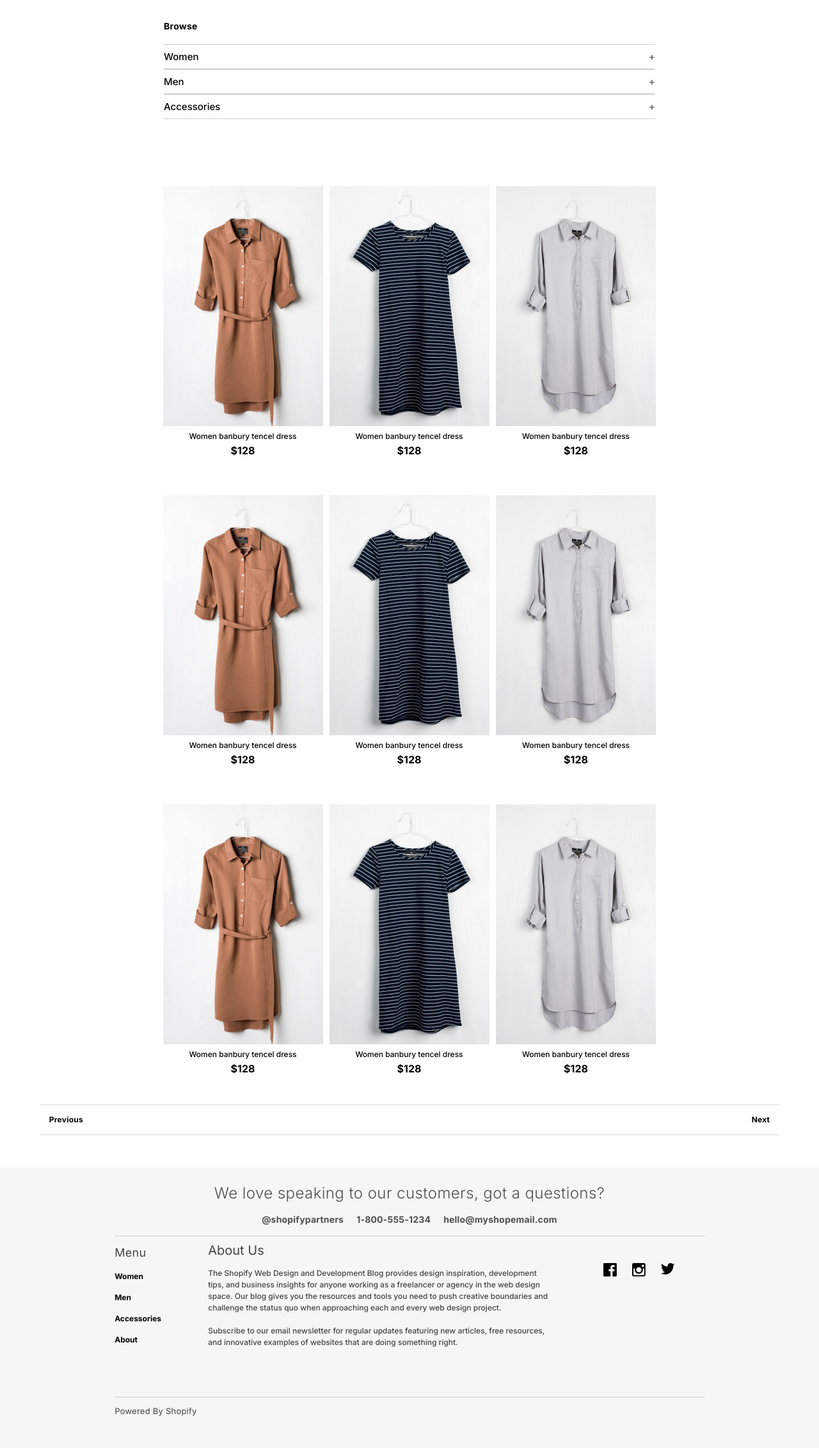
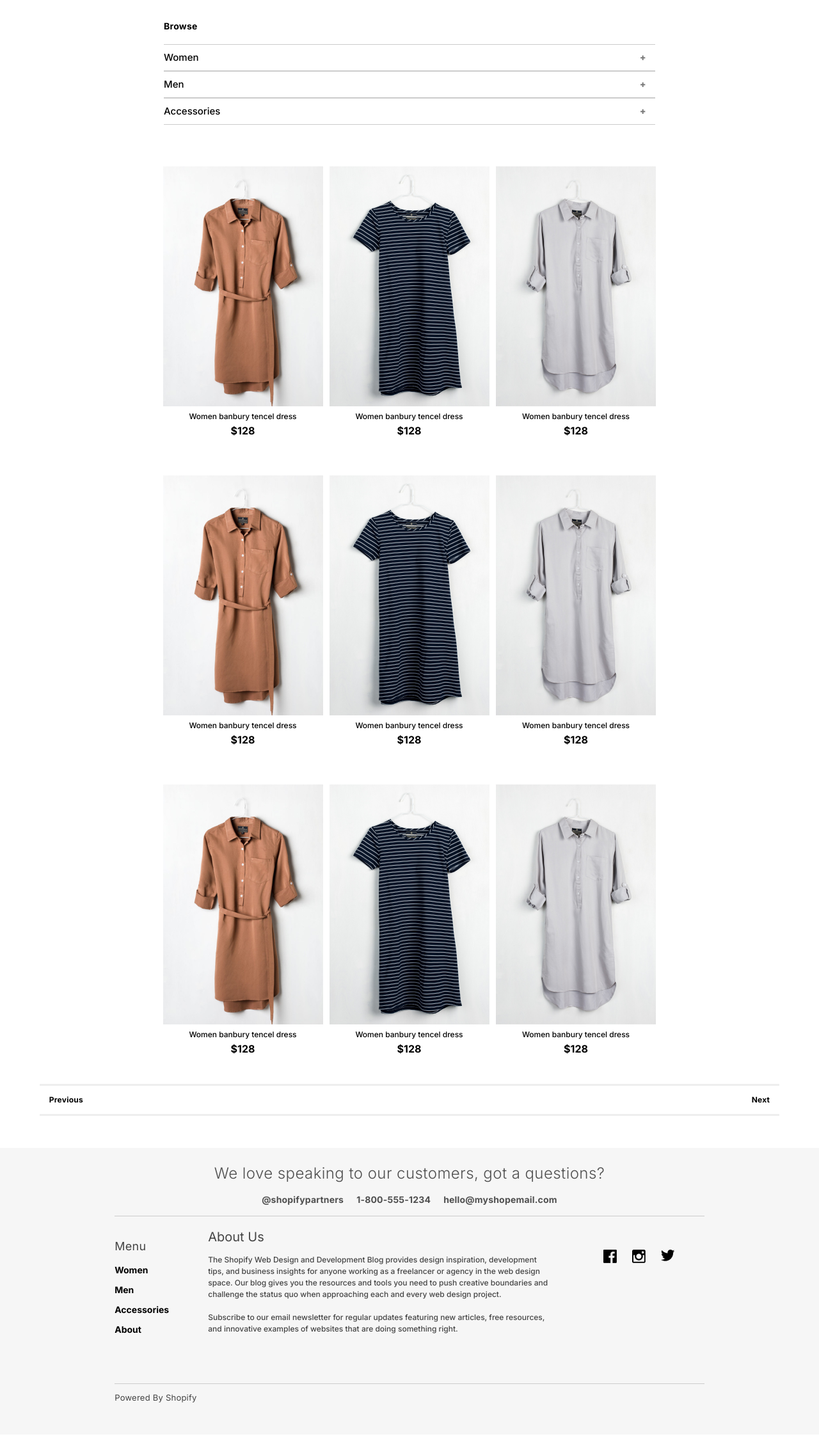
Before and after one commit to MMaithreyan/City, a plain HTML site: page index.html in a window 1280 px wide. Shown: the part 453-2716 px from the top of the page at 64% size. After the commit the page ends 2695 px from the top, so only its background shows below. Drawn offline with Linux system fonts and the light colour scheme; a web font is replaced by a local one.

Commit message:
code added

```diff
--- a/index.html
+++ b/index.html
@@ -70,7 +70,7 @@
             <p>Browse</p>
 
             <details>
-                <summary>Women </summary>
+                <summary id="icon">Women</summary>
                 <a class="tops" href="">Tops</a>
                 <a href=""> Bottoms</a>
                 <a href=""><b>Dresses</b></a>
@@ -78,7 +78,7 @@
             </details>
 
             <details>
-                <summary>Men </summary>
+                <summary id="icon">Men </summary>
                 <a class="tops" href="">Tops</a>
                 <a href="">Bottoms</a>
                 <a href="">Dresses</a>
@@ -86,7 +86,7 @@
             </details>
 
             <details>
-                <summary>Accessories </summary>
+                <summary id="icon">Accessories </summary>
                 <a class="tops" href="">Tops</a>
                 <a href="">Bottoms</a>
                 <a href="">Dresses</a>
--- a/script.js
+++ b/script.js
@@ -4,8 +4,7 @@ const details = document.querySelectorAll("details");
 details.forEach((targetDetail) => {
   targetDetail.addEventListener("click", () => {
     // Close all the details that are not targetDetail.
-    targetDetail.classList.toggle("active");
-    details.forEach((detail) => {
+        details.forEach((detail) => {
       if (detail !== targetDetail) {
         detail.removeAttribute("open");
       }
--- a/style.css
+++ b/style.css
@@ -119,17 +119,21 @@ b{
     margin-top: 20px;
     padding: 10px;
 }
-
-summary:after {
-    content: '\002B';
+#icon:after{
+    content: '\271A';
     color: #777;
-    font-weight: bold;
     float:right;
+    font-size: 10px;
+    padding-right: 15px;
 }
 
-.active:after {
-    content: "\2715";
+/* .active:after {
+    content: '\2716' !important;
     font-size: 10px;
+} */
+
+details[open] summary::after{
+    transform: rotate(45deg);
 }
 details {
     border: 1px solid #cccccc;
@@ -142,7 +146,7 @@ details summary {
     list-style: none;
     font-weight: 500;
     font-size: 15px;
-    line-height: 17px;
+    line-height: 20px;
     color: #000000;
 }
 
@@ -261,7 +265,7 @@ summary {
 
 .nxt_btn {
     margin-top: 5%;
-    margin-bottom: 10%;
+    margin-bottom: 8%;
     display: flex;
     justify-content: space-between;
     width: 90%;
@@ -311,6 +315,7 @@ summary {
     border-bottom: 1px solid #CCCCCC;
     height: fit-content;
     justify-content: center;
+    margin-bottom: 10px;
 }
 
 .calls p {
@@ -367,7 +372,7 @@ summary {
 }
 
 .menu {
-    padding-top: 15px;
+    padding-top: 26px;
     padding-bottom: 15px;
     font-weight: 400;
     font-size: 18px;
@@ -377,9 +382,9 @@ summary {
 }
 
 .menu_list {
-    padding: 5px 5px 14px 0;
+    padding: 5px 5px 12px 0;
     font-weight: 600;
-    font-size: 12px;
+    font-size: 14px;
     line-height: 14px;
     color: #000000;
 }
@@ -511,7 +516,9 @@ summary {
         margin: auto;
         width: 100%;
     }
-
+.prd1{
+    margin-top: 0%;
+}
     .nxt_btn {
         margin: auto;
         width: 88%;
@@ -537,7 +544,7 @@ summary {
         width: 90%;
         margin: auto;
         float: none;
-        padding: 10px 10px 40px 10px;
+        padding: 10px 10px 10px 10px;
     }
     .products{
         padding: 0;
```
